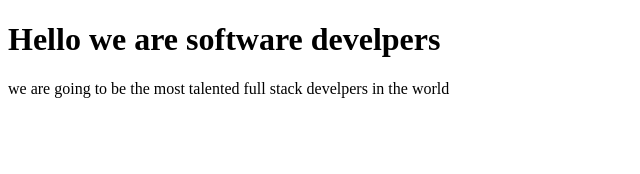
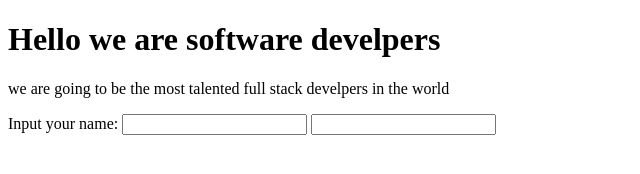
Before and after one commit to AhmedMohsen600/Survey-Form, a plain HTML site: page index.html in a window 1280 px wide. Shown: the whole page, without its empty margins (0-640 px from the left). Drawn offline with Linux system fonts and the light colour scheme.

Commit message:
done  4,5,6

```diff
--- a/index.html
+++ b/index.html
@@ -9,7 +9,10 @@
   <body>
     <h1 id="title">Hello we are software develpers</h1>
     <p id="description">we are going to be the most talented full stack develpers in the world</p>
-    <form id="survey-form" action=""></form>
+    <form id="survey-form" action="">
+      Input your name: <input type="text" name="name" id="name">
+      <input type="email" id="email" required>
+    </form>
     <script src="https://cdn.freecodecamp.org/testable-projects-fcc/v1/bundle.js"></script>
 
 
```
